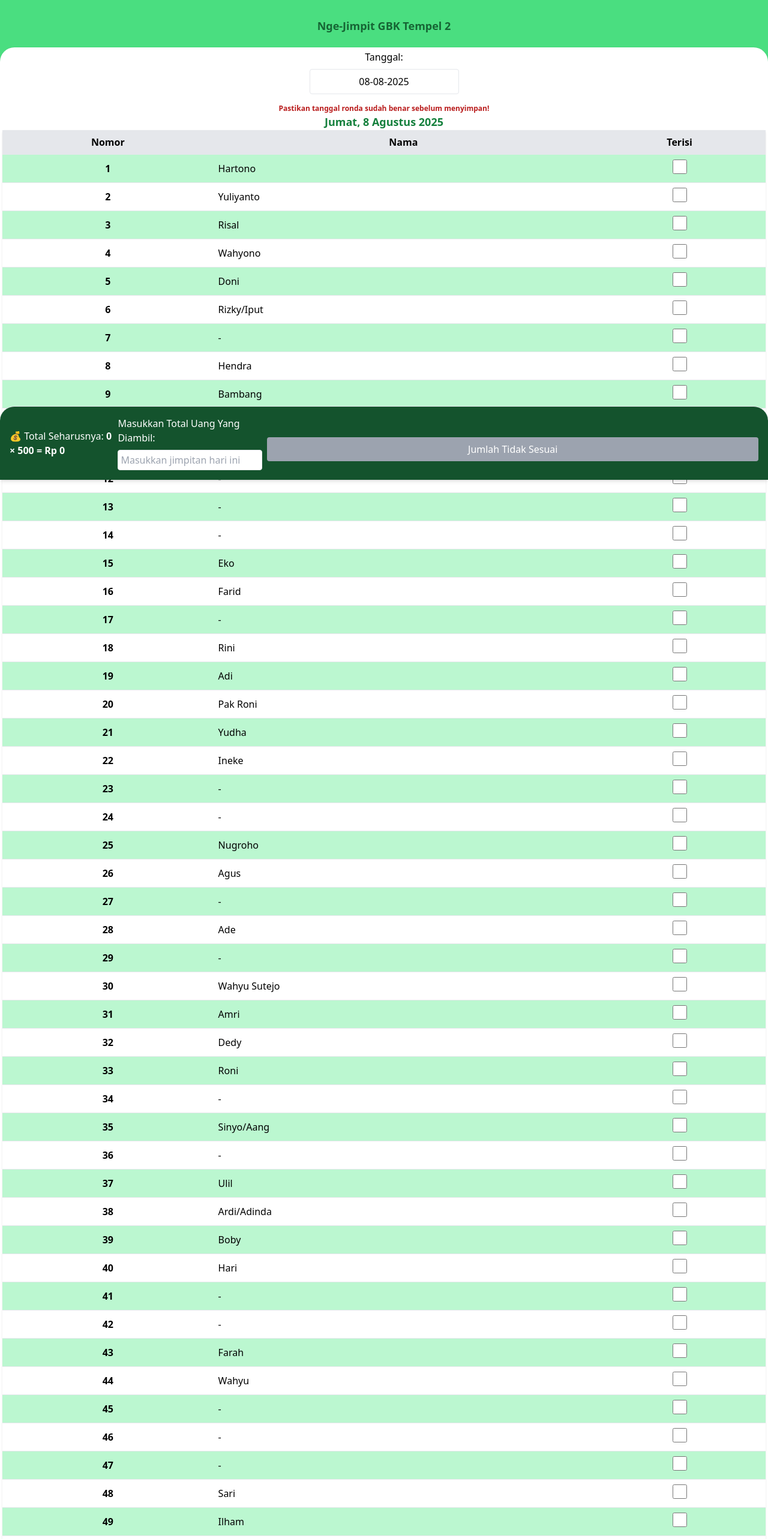
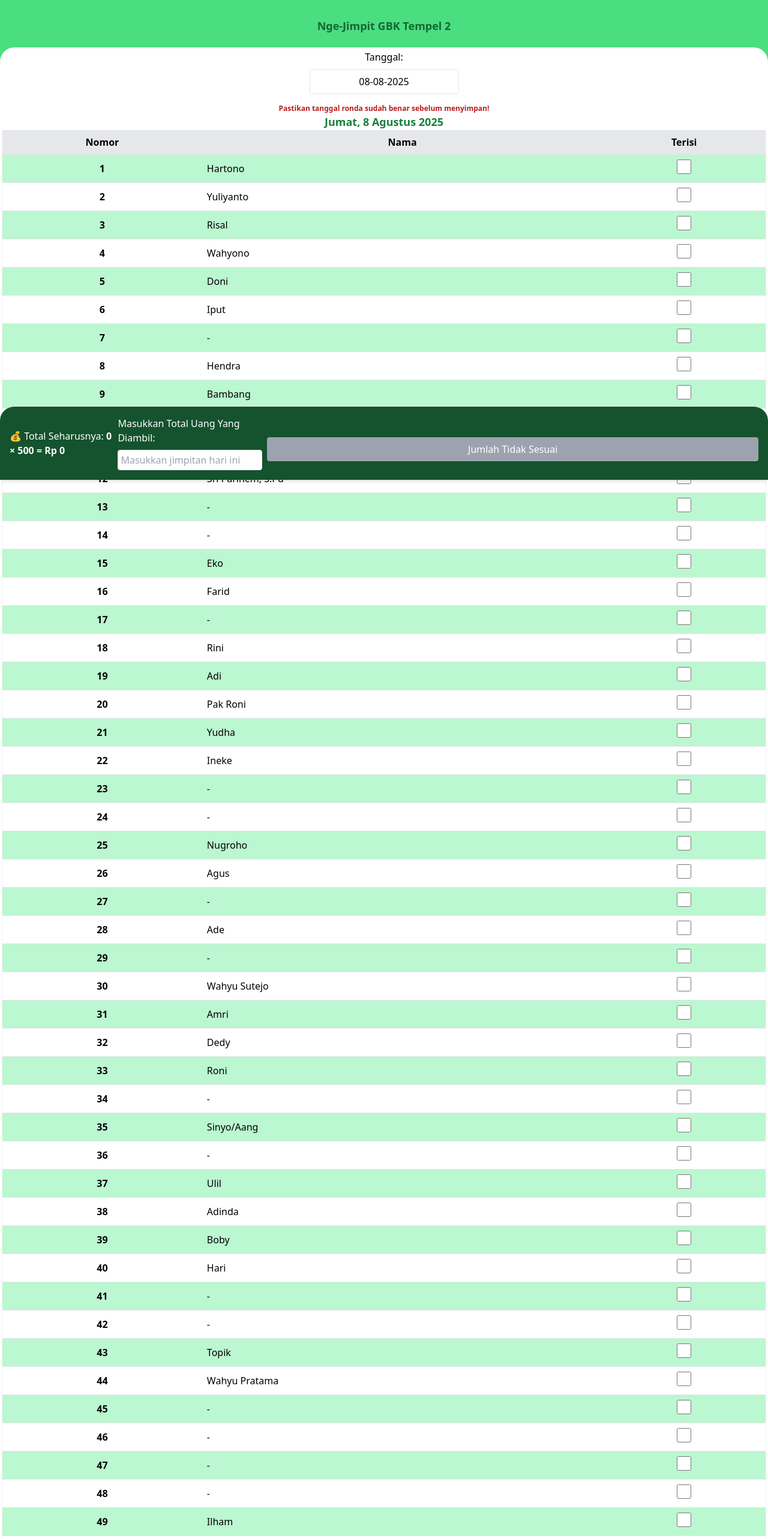
Before and after one commit to roniadiatmoko/jimpitan, a React (Create React App) app: page / in a window 1280 px wide. Shown: the top 2566 px of the page at 60% size. Built offline with nearby package versions, Linux system fonts and the light colour scheme; no server answers.

Commit message:
fix: ganti nama penghuni

```diff
--- a/src/App.js
+++ b/src/App.js
@@ -14,13 +14,13 @@ const rumahList = [
   { nomor: 3, nama: "Risal" },
   { nomor: 4, nama: "Wahyono" },
   { nomor: 5, nama: "Doni" },
-  { nomor: 6, nama: "Rizky/Iput" },
+  { nomor: 6, nama: "Iput" },
   { nomor: 7, nama: "-" },
   { nomor: 8, nama: "Hendra" },
   { nomor: 9, nama: "Bambang" },
   { nomor: 10, nama: "Tri Koesnanto" },
   { nomor: 11, nama: "Herma" },
-  { nomor: 12, nama: "-" },
+  { nomor: 12, nama: "Sri Parinem, S.Pd" },
   { nomor: 13, nama: "-" },
   { nomor: 14, nama: "-" },
   { nomor: 15, nama: "Eko" },
@@ -46,17 +46,17 @@ const rumahList = [
   { nomor: 35, nama: "Sinyo/Aang" },
   { nomor: 36, nama: "-" },
   { nomor: 37, nama: "Ulil" },
-  { nomor: 38, nama: "Ardi/Adinda" },
+  { nomor: 38, nama: "Adinda" },
   { nomor: 39, nama: "Boby" },
   { nomor: 40, nama: "Hari" },
   { nomor: 41, nama: "-" },
   { nomor: 42, nama: "-" },
-  { nomor: 43, nama: "Farah" },
-  { nomor: 44, nama: "Wahyu" },
+  { nomor: 43, nama: "Topik" },
+  { nomor: 44, nama: "Wahyu Pratama" },
   { nomor: 45, nama: "-" },
   { nomor: 46, nama: "-" },
   { nomor: 47, nama: "-" },
-  { nomor: 48, nama: "Sari" },
+  { nomor: 48, nama: "-" },
   { nomor: 49, nama: "Ilham" },
   { nomor: 50, nama: "Hafidz" },
   { nomor: 51, nama: "Koko" },
```
